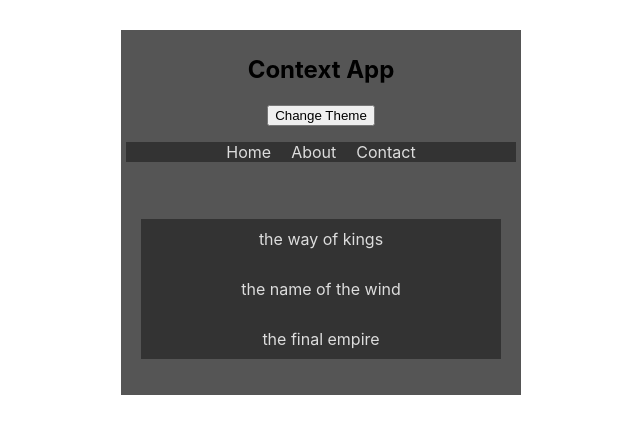
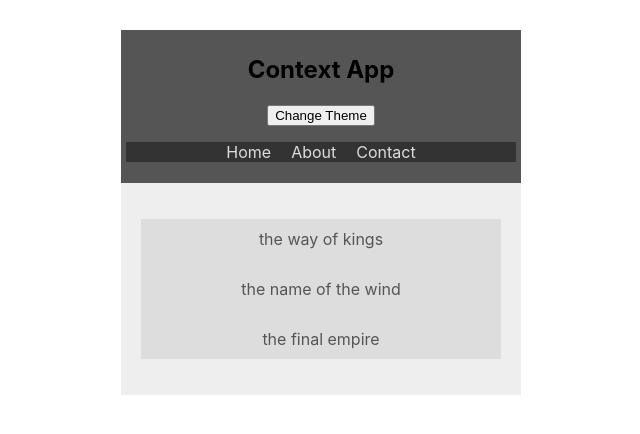
Before and after one commit to deepak-singh5219/Learning-Context, a React (Create React App) app: page / in a window 1280 px wide. Shown: the top 434 px of the page, without its empty margins (319-959 px from the left). Built offline with nearby package versions, Linux system fonts and the light colour scheme.

Commit message:
another way of consuming Context

```diff
--- a/src/components/BookList.js
+++ b/src/components/BookList.js
@@ -5,9 +5,14 @@ import { ThemeContext } from '../context/ThemeContext';
 class BookList extends Component {
   static contextType = ThemeContext;
   render() {
-    console.log(this.context);
-    const {isLightTheme, light, dark} = this.context;
-    const theme = !isLightTheme? light: dark;
+
+    return (
+      <ThemeContext.Consumer>
+        {
+          (context) => {
+    console.log("BookList",context);
+    const {isLightTheme, light, dark} = context;
+    const theme = isLightTheme? light: dark;
             return (
               <div className="book-list" style={{'background':theme.bg}}>
               <ul style={{'background':theme.ui, 'color':theme.syntax}}>
@@ -16,6 +21,11 @@ class BookList extends Component {
                 <li>the final empire</li>
               </ul>
             </div>
+            )
+          }
+        }
+      </ThemeContext.Consumer>
+
     );
   }
 }
```
Lines whose indentation alone changed are shown as unchanged.
